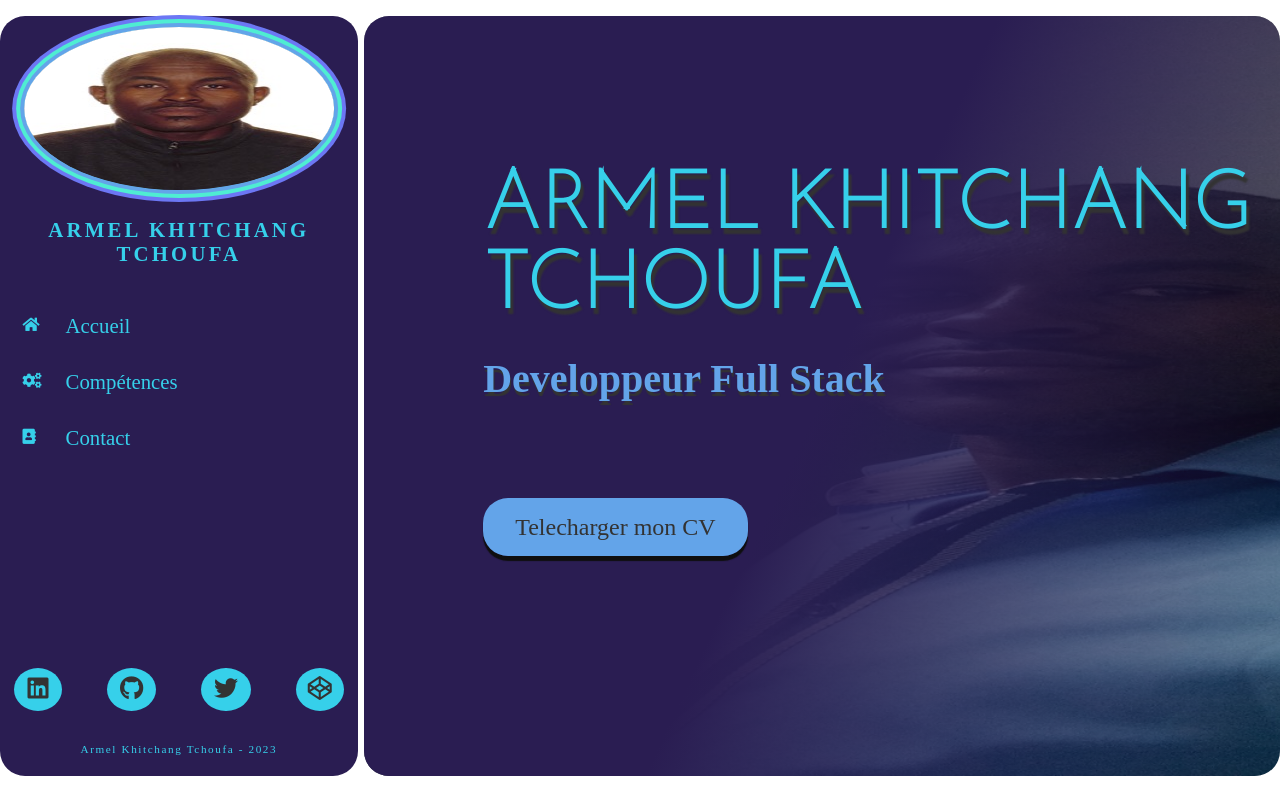
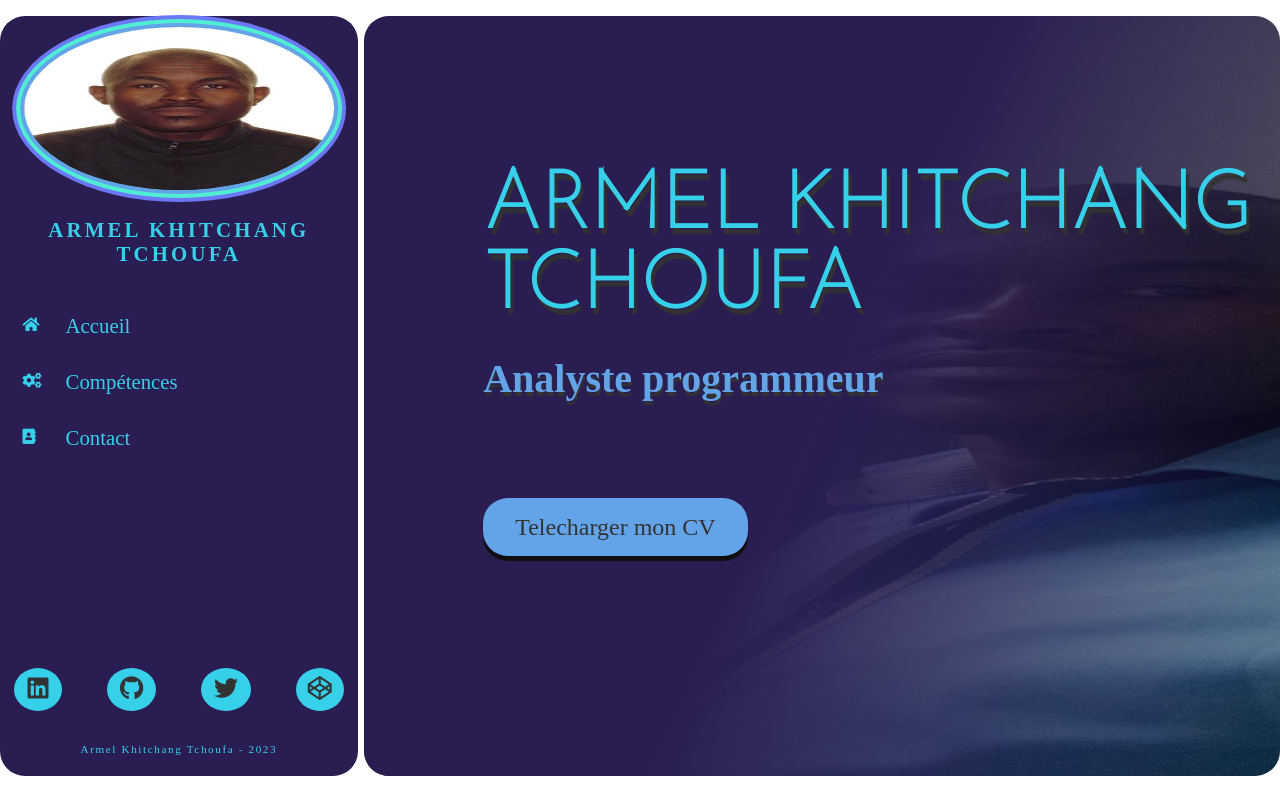
Before and after one commit to armelKhitchang/cv-armel-online, a React (Create React App) app: page / in a window 1280 px wide. Built offline with nearby package versions, Linux system fonts and the light colour scheme; a web font is replaced by a local one.

Commit message:
Update Home.js

```diff
--- a/src/pages/Home.js
+++ b/src/pages/Home.js
@@ -8,9 +8,9 @@ const Home = () => {
             <div className='homeContent'>
                 <div className='content'>
                     <h1>Armel Khitchang Tchoufa</h1>
-                    <h2>Developpeur Full Stack</h2>
+                    <h2>Analyste programmeur</h2>
                     <div className='pdf'>
-                        <a href="./media/Cv_Armel.pdf" target='_blank'>Telecharger mon CV</a>
+                        <a href="./media/Cv Armel Khitchang Tchoufa.pdf" target='_blank'>Telecharger mon CV</a>
                     </div>
                 </div>
             </div>
```
